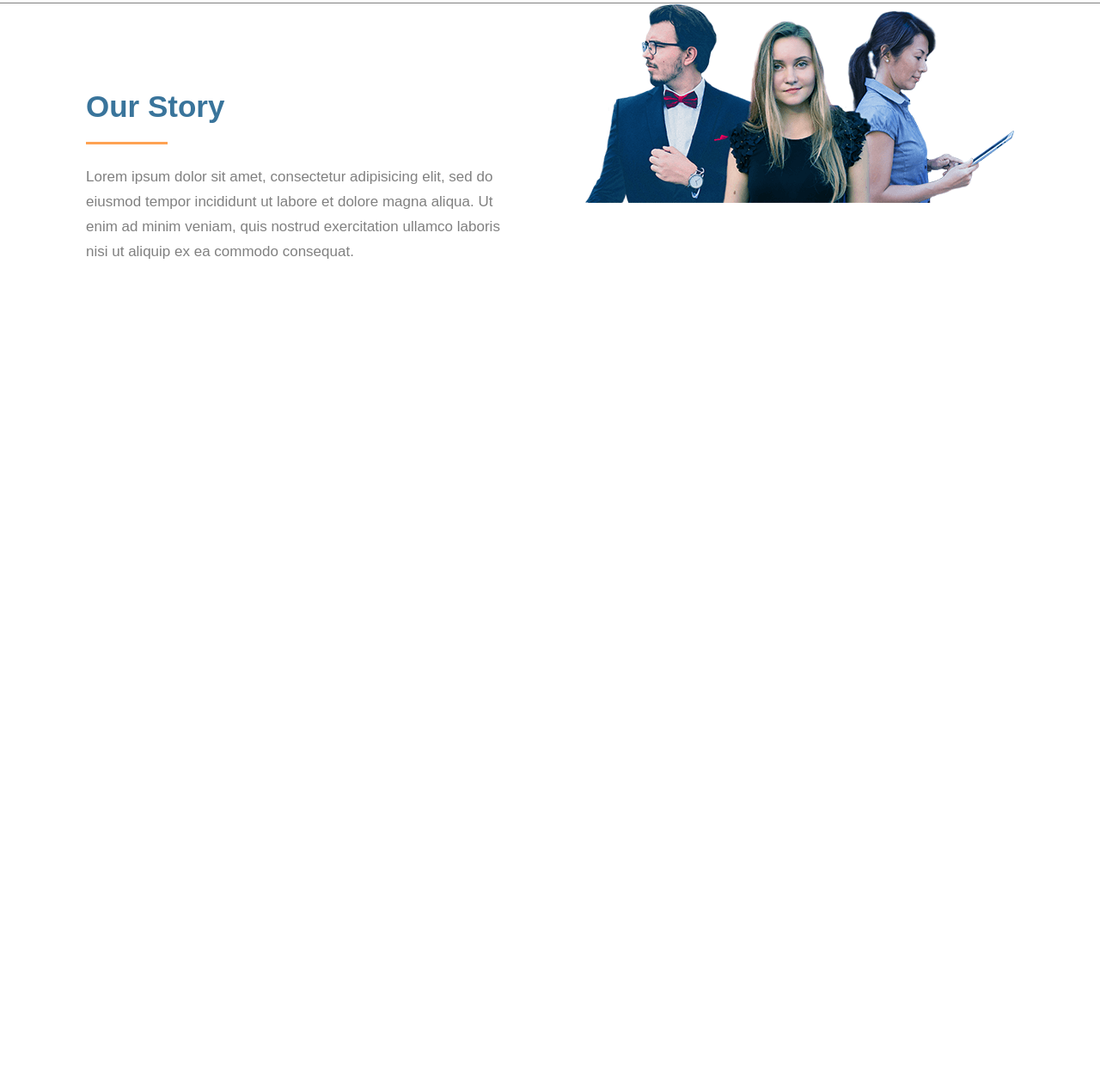
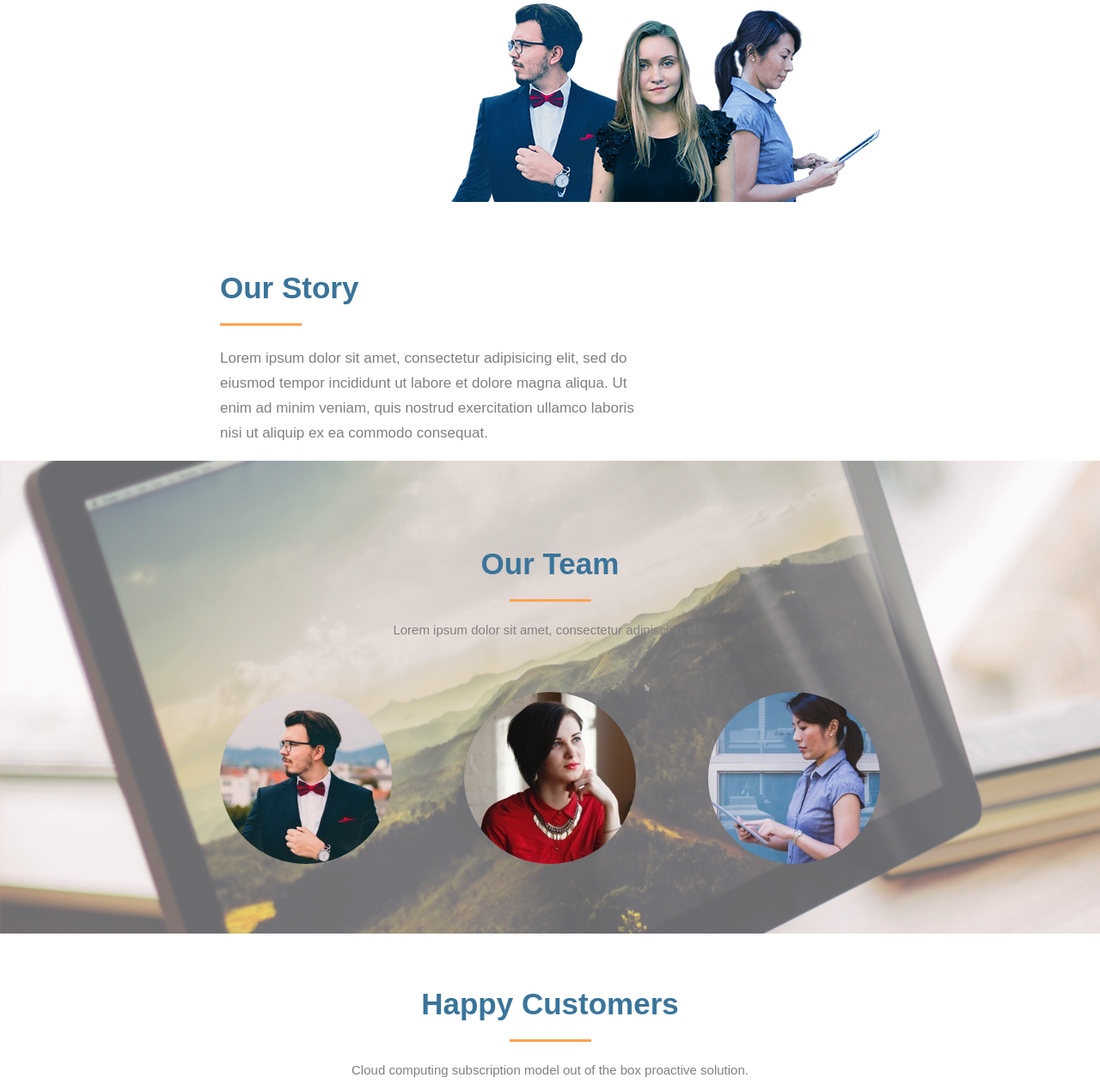
Before and after one commit to e-mk/accounting-consulting, a plain HTML site: page index_1.html in a window 1280 px wide. Shown: the part 1678-2946 px from the top of the page at 86% size. Before the commit the page ends 2003 px from the top, so only its background shows below. Drawn offline with Linux system fonts and the light colour scheme.

Commit message:
Our Team part

```diff
--- a/css/index_1.css
+++ b/css/index_1.css
@@ -175,7 +175,7 @@ body {
 	margin-top: 100px;
 	margin-bottom: 20px;
 }
-.line {
+.line, .team-line, .customers-line {
 	width: 95px;
 	height: 1px;
 	margin: 10px auto;
@@ -198,7 +198,6 @@ body {
 
 .ipsum {
 	margin: 0;
-	border-bottom: 1px solid grey;
 	padding-bottom:100px;
 }
 
@@ -237,7 +236,7 @@ body {
 }
 
 .story {
-	margin: 0 100px;
+	margin: 0 20%;
 	overflow:hidden;
 }
 
@@ -248,10 +247,11 @@ body {
 
 .story img {
 	float:right;
-
+	margin-bottom: 70px;
 }
 
 .our-story h2 {
+	margin-top: 10px;
 	text-align:left;
 }
 
@@ -264,3 +264,19 @@ body {
 .our-story .line {
 	margin-left:0;
 }
+
+.fixed-image {
+	position: absolute;
+	width: 100%;
+	height: 550px;
+	opacity: 0.6;
+}
+
+.our-team {
+	position: relative;
+}
+
+.images {
+	padding: 40px;
+	border-radius: 150px;
+}
--- a/index_1.html
+++ b/index_1.html
@@ -105,6 +105,27 @@
 					laboris nisi ut aliquip ex ea commodo consequat.</p>
 
 				</div>
+			</div>
+
+			<img class="fixed-image" src="images/new-backg.jpg">
+			<section class="our-team">
+
+				<h2>Our Team</h2>
+				<div class="team-line"></div>
+				<p>Lorem ipsum dolor sit amet, consectetur adipiscing elit.</p>
+
+				<p>
+					<img src="images/albert.jpg" width="200" height="200" class="images">
+					<img src="images/tonya.jpg" width="200" height="200" class="images">
+					<img src="images/linda.jpg" width="200" height="200" class="images">
+				</p>
+			</section>
+
+			<div class="customers">
+
+				<h2>Happy Customers</h2>
+				<div class="customers-line"></div>
+				<p>Cloud computing subscription model out of the box proactive solution.</p>
 
 			</div>
 		</div>
```
Also changed, not shown: images/1(1).jpg (added), images/2(1).jpg (added), images/3(1).jpg (added), images/albert.jpg (added), images/linda.jpg (added), images/new-backg.jpg (added), images/tonya.jpg (added).
